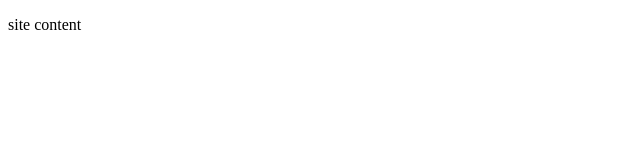
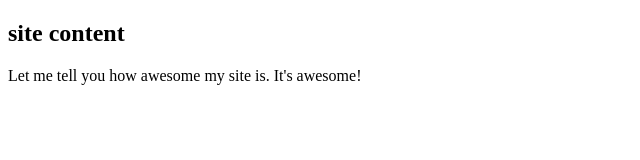
Before and after one commit to JMo911/JMo911.gethub.io, a plain HTML site: page index.html in a window 1280 px wide. Shown: the whole page, without its empty margins (0-640 px from the left). Drawn offline with Linux system fonts and the light colour scheme.

Commit message:
testing one paragraph addition to html

```diff
--- a/index.html
+++ b/index.html
@@ -4,7 +4,9 @@
         <title>This is my Site</title>
     </head>
 <body>
-    <p>site content</p>
+    <h2>site content</h2>
+    <p>Let me tell you how awesome my site is. It's awesome!</p>
+
 </body>
 
 
```
